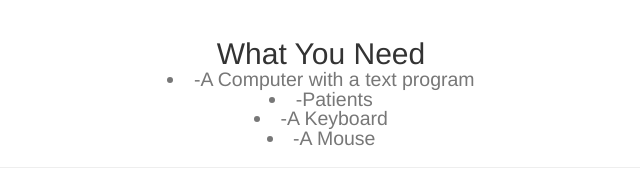
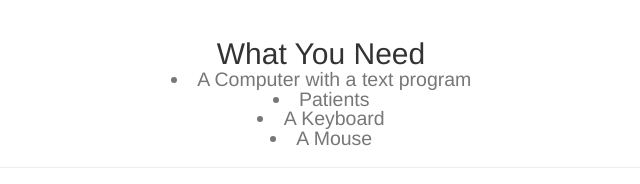
Before and after one commit to Patenaude/howtocodeagame, a plain HTML site: page index.html in a window 1280 px wide. Shown: the part 492-676 px from the top of the page, 319-959 px from the left. Drawn offline with nearby package versions, Linux system fonts and the light colour scheme.

Commit message:
Update index.html

```diff
--- a/index.html
+++ b/index.html
@@ -26,7 +26,7 @@
 <br>
 
 <center><div class="page-header">
-  <h2>What You Need<small><br><li>-A Computer with a text program</li><li>-Patients</li><li>-A Keyboard</li><li>-A Mouse</li>
+  <h2>What You Need<small><br><li>A Computer with a text program</li><li>Patients</li><li>A Keyboard</li><li>A Mouse</li>
   </small></h1>
 </div></center>
 
```
